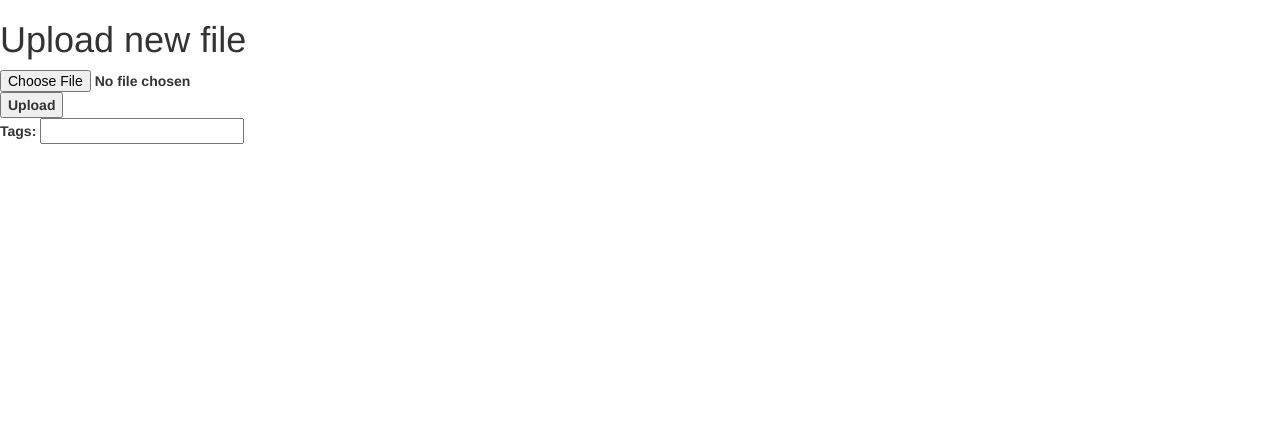
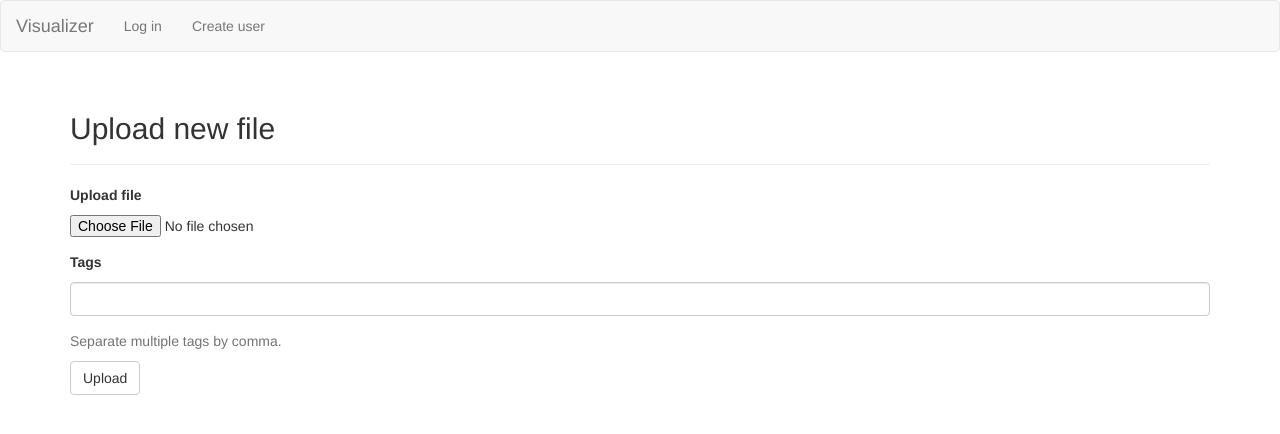
Before and after one commit to bjerga/training-visualizer, a Flask app: template visualizer/templates/upload_file.html in a window 1280 px wide. Shown: the top 434 px of the page. Run offline with Flask 2, Linux system fonts and the light colour scheme; the template is opened without the code that fills it: values that come from a table or form of the project are taken from there, others are empty; some libraries are stand-ins or nearby versions.

Commit message:
Add bootstrap to uploading file

```diff
--- a/visualizer/templates/macros.html
+++ b/visualizer/templates/macros.html
@@ -1,9 +1,13 @@
 {% macro render_field(field, label_visible=true) -%}
-     <div class="form-group {% if field.errors %}has-error{% endif %} {{ kwargs.pop('class_', '') }}">
-        {% if field.type != 'HiddenField' and label_visible %}
+    <div class="form-group {% if field.errors %}has-error{% endif %} {{ kwargs.pop('class_', '') }}">
+        {% if (field.type != 'HiddenField' and field.type !='CSRFTokenField') and label_visible %}
             <label for="{{ field.id }}" class="control-label">{{ field.label }}</label>
         {% endif %}
-        {{ field(class_='form-control', **kwargs) }}
+        {% if field.type == 'FileField' %}
+            {{ field(class_='input-file', **kwargs) }}
+        {% else %}
+            {{ field(class_='form-control', **kwargs) }}
+        {% endif %}
         {% if field.errors %}
             {% for e in field.errors %}
                 <p class="help-block">{{ e }}</p>
@@ -12,9 +16,10 @@
     </div>
 {%- endmacro %}
 
-{% macro render_form(form, action_url='', action_text='Submit', class_='', btn_class='btn btn-default') -%}
 
-    <form method="POST" action="{{ action_url }}" role="form" class="{{ class_ }}">
+{% macro render_form(form, action_url='', action_text='Submit', class_='', btn_class='btn btn-default', enctype_='') -%}
+
+    <form method="POST" action="{{ action_url }}" role="form" class="{{ class_ }}" enctype={{ enctype_ }}>
         {{ form.hidden_tag() if form.hidden_tag }}
         {% if caller %}
             {{ caller() }}
--- a/visualizer/templates/upload_file.html
+++ b/visualizer/templates/upload_file.html
@@ -1,7 +1,10 @@
 {% extends "layout.html" %}
-{% block body %}
-    <title>Upload new file</title>
-    <h1>Upload new file</h1>
+{% import 'macros.html' as macros %}
+{% block content %}
+    <div class="container">
+        <div class="page-header">
+            <h2>Upload new file</h2>
+        </div>
         {% if errors %}
             <ul class=error>
                 {% for error in errors %}
@@ -9,14 +12,12 @@
                 {% endfor %}
             </ul>
         {% endif %}
-    <form action="" method=post enctype=multipart/form-data>
+
+        {% call macros.render_form(form, class_="form-control-file", action_text="Upload", enctype_="multipart/form-data") %}
             {{ form.csrf_token }}
-        <dl>
-            <dt>{{ form.file }} {{ form.submit }}
-            <dt>Tags: {{ form.tags }}
-        </dl>
-        {% if content %}
-            <textarea disabled rows=10 cols=90 >{{ content }}</textarea>
-        {% endif %}
-    </form>
+            {{ macros.render_field(form.file) }}
+            {{ macros.render_field(form.tags) }}
+            <p class="help-block">Separate multiple tags by comma.</p>
+        {% endcall %}
+    </div>
 {% endblock %}
```
Lines whose indentation alone changed are shown as unchanged.
